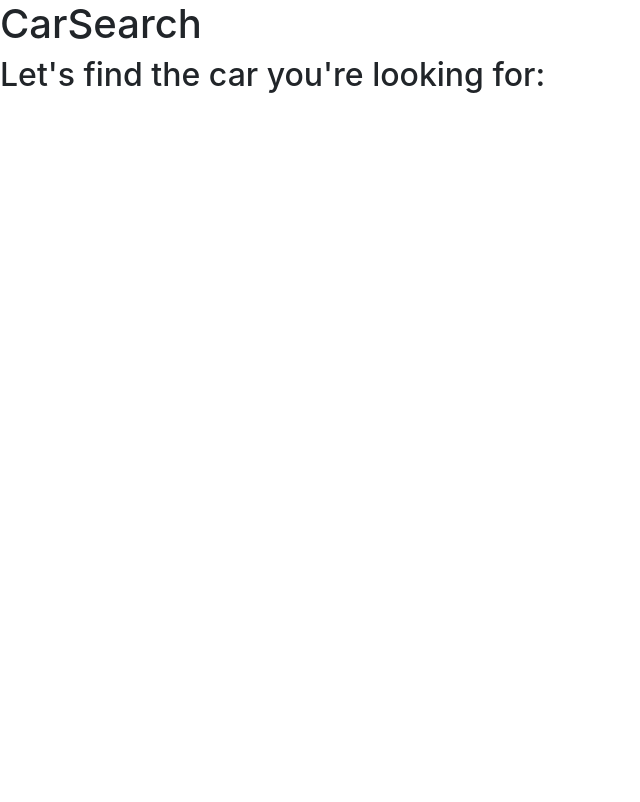
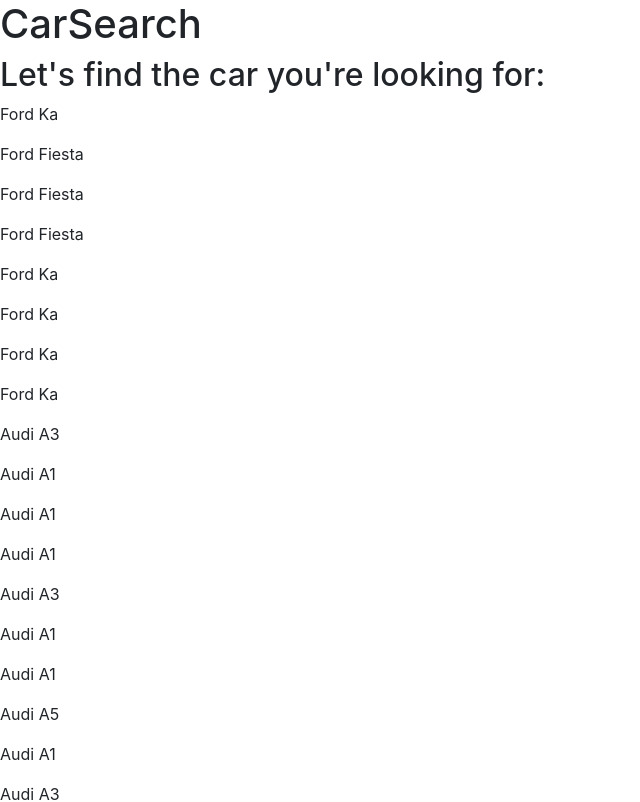
Before and after one commit to McKlatch/CarSearch, a Vue app: page / in a window 1280 px wide. Shown: the top 802 px of the page, without its empty margins (0-640 px from the left). Built offline with nearby package versions, Linux system fonts and the light colour scheme.

Commit message:
Connect database to list

```diff
--- a/src/components/Hello.vue
+++ b/src/components/Hello.vue
@@ -1,17 +1,21 @@
 <template>
   <div class="hello">
     <h2>{{ msg }}</h2>
+    <car-list/>
   </div>
 </template>
 
 <script>
+import carList from './vehicles/list.vue'
+
 export default {
   name: 'hello',
   data () {
     return {
       msg: 'Let\'s find the car you\'re looking for:'
     }
-  }
+  },
+  components: { carList }
 }
 </script>
 
--- a/src/components/vehicles/list.vue
+++ b/src/components/vehicles/list.vue
@@ -1,7 +1,27 @@
 <template>
+  <div>
+    <p v-for="vehicle in vehicles">
+      {{ vehicle.vehicleCapDetails.presentationMake }}
+      {{ vehicle.vehicleCapDetails.presentationRange }}
+    </p>
+  </div>
 </template>
 
 <script>
+export default {
+  data () {
+    return {
+      vehicles: {}
+    }
+  },
+  created () {
+    fetch('/static/db.json')
+    .then(blob => blob.json())
+    .then(json => {
+      this.vehicles = json.vehicles
+    })
+  }
+}
 </script>
 
 <style>
```
